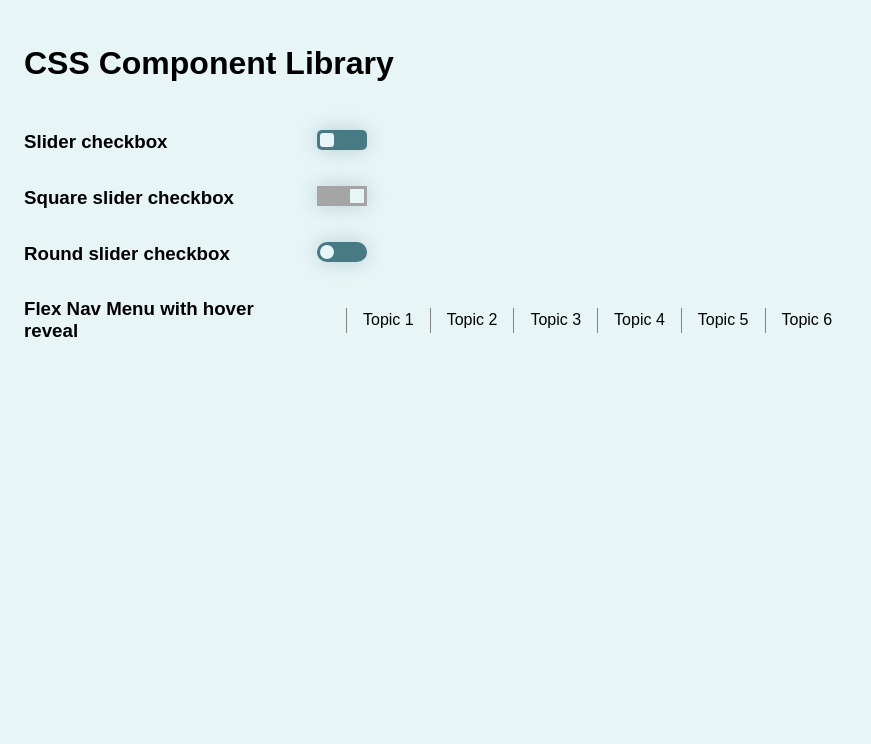
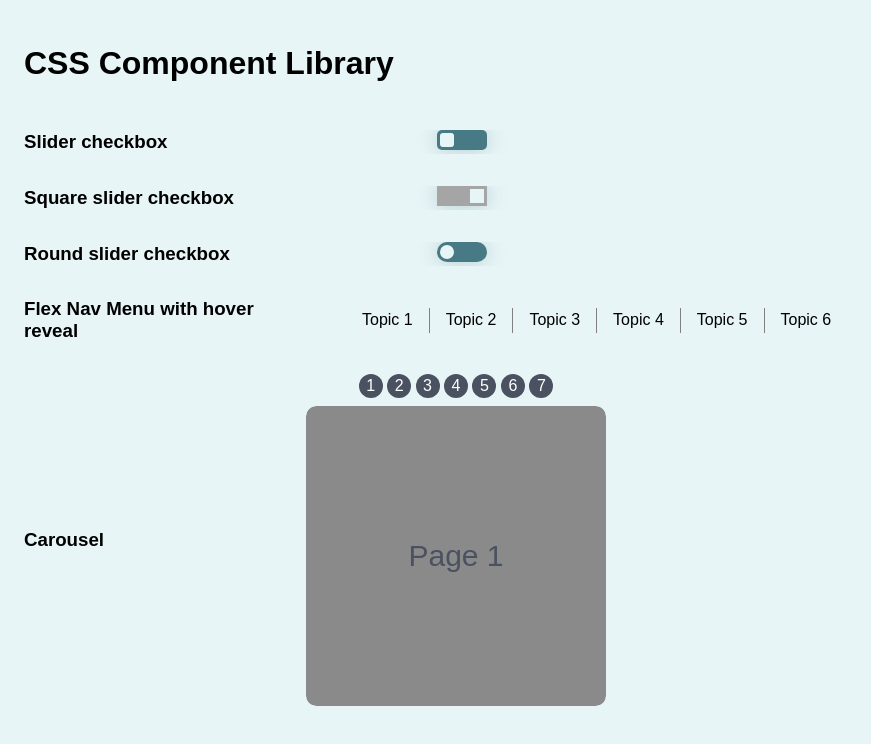
Before and after one commit to jmcauley04/css-layouts, a plain HTML site: page ComponentLibrary/index.html in a window 1280 px wide. Shown: the whole page, without its empty margins (0-871 px from the left). Drawn offline with Linux system fonts and the light colour scheme.

Commit message:
Added a carousel

```diff
--- /dev/null
+++ b/ComponentLibrary/carousel.css
@@ -0,0 +1,81 @@
+/*https://css-tricks.com/css-only-carousel/*/
+
+.carousel {
+  box-sizing: border-box;
+}
+
+.slider {
+  width: 300px;
+  text-align: center;
+  overflow: hidden;
+}
+
+.slides {
+  display: flex;
+
+  border-radius: 10px;
+  overflow-x: auto;
+  scroll-snap-type: x mandatory;
+
+  scroll-behavior: smooth;
+  -webkit-overflow-scrolling: touch;
+}
+.slides::-webkit-scrollbar {
+  width: 10px;
+  height: 10px;
+}
+.slides::-webkit-scrollbar-thumb {
+  background: black;
+  border-radius: 10px;
+}
+.slides::-webkit-scrollbar-track {
+  background: transparent;
+}
+.slides > div {
+  scroll-snap-align: start;
+  flex-shrink: 0;
+  width: 300px;
+  height: 300px;
+  margin-right: 50px;
+  border-radius: 10px;
+  background: rgb(138, 138, 138);
+  color: rgb(74, 81, 97);
+  transform-origin: center center;
+  transform: scale(1);
+  transition: transform 0.5s;
+  position: relative;
+
+  display: flex;
+  justify-content: center;
+  align-items: center;
+  font-size: 30px;
+}
+
+img {
+  object-fit: cover;
+  position: absolute;
+  top: 0;
+  left: 0;
+  width: 100%;
+  height: 100%;
+}
+
+.slider > a {
+  display: inline-flex;
+  width: 1.5rem;
+  height: 1.5rem;
+  color: white;
+  background: rgb(74, 81, 97);
+  text-decoration: none;
+  align-items: center;
+  justify-content: center;
+  border-radius: 50%;
+  margin: 0 0 0.5rem 0;
+  position: relative;
+}
+.slider > a:active {
+  top: 1px;
+}
+.slider > a:focus {
+  background: rgb(67, 59, 110);
+}
--- a/ComponentLibrary/index.html
+++ b/ComponentLibrary/index.html
@@ -8,6 +8,7 @@
     <link href="site.css" rel="stylesheet">
     <link href="slider.css" rel="stylesheet">
     <link href="navbarhover.css" rel="stylesheet">
+    <link href="carousel.css" rel="stylesheet">
     <title>Component Library</title>
 </head>
 
@@ -91,6 +92,45 @@
                 </ul>
             </nav>
         </section>
+
+        <h3>Carousel</h3>
+        <section class="carousel">
+            <div class="slider">
+
+                <a href="#slide-1">1</a>
+                <a href="#slide-2">2</a>
+                <a href="#slide-3">3</a>
+                <a href="#slide-4">4</a>
+                <a href="#slide-5">5</a>
+                <a href="#slide-6">6</a>
+                <a href="#slide-7">7</a>
+
+                <div class="slides">
+                    <div id="slide-1">
+                        Page 1
+                    </div>
+                    <div id="slide-2">
+                        Page 2
+                    </div>
+                    <div id="slide-3">
+                        Page 3
+                    </div>
+                    <div id="slide-4">
+                        Page 4
+                    </div>
+                    <div id="slide-5">
+                        Page 5
+                    </div>
+                    <div id="slide-6">
+                        Page 6
+                    </div>
+                    <div id="slide-7">
+                        Page 7
+                    </div>
+                </div>
+            </div>
+
+        </section>
     </main>
 
 </body>
--- a/ComponentLibrary/navbarhover.css
+++ b/ComponentLibrary/navbarhover.css
@@ -17,12 +17,13 @@ nav a {
   text-decoration: none;
 }
 
-nav > li:first-child {
+nav > ul > li:first-child {
   border-left: none;
 }
 
 .submenu {
   position: absolute;
+  z-index: 1;
   width: max-content;
   display: none;
   gap: 0.8rem;
```
